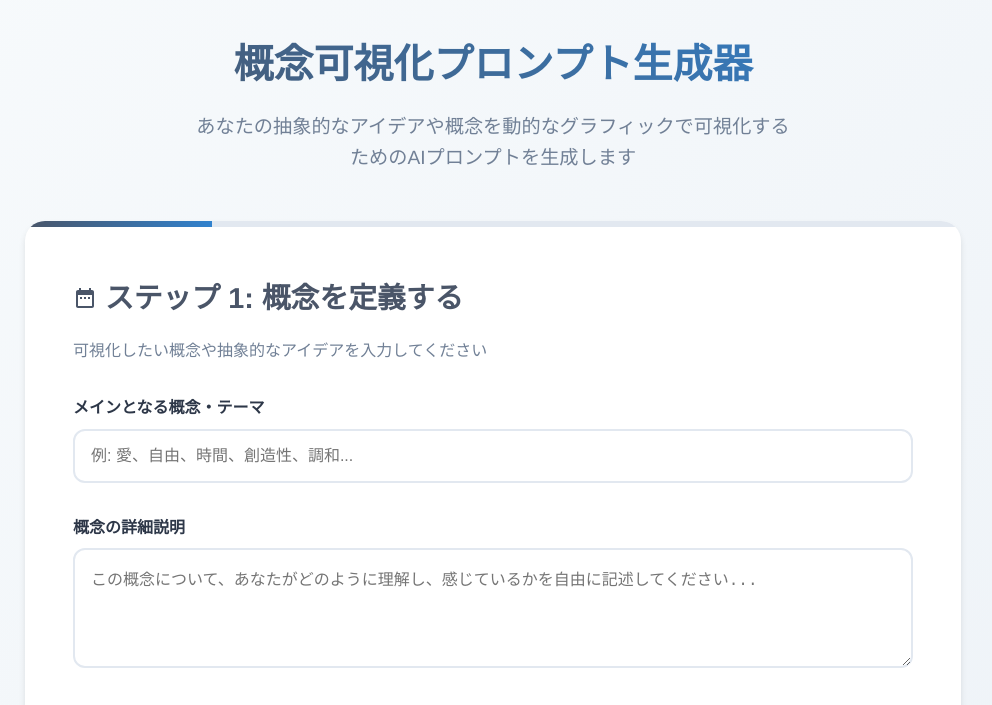
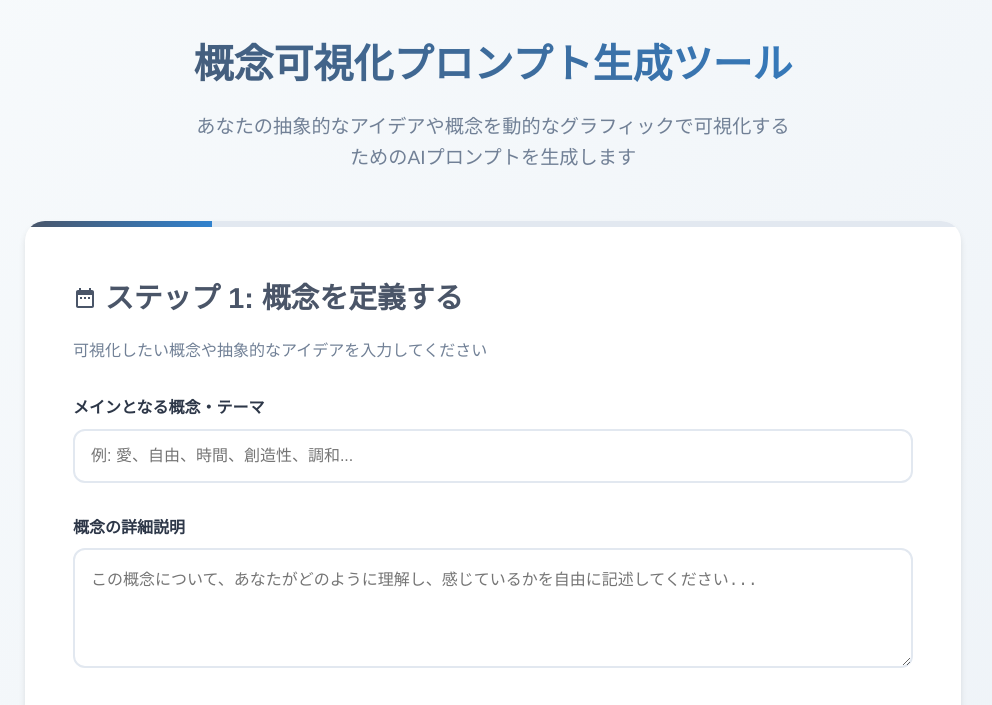
Before and after one commit to HirokiOshiro/concept_visualization_prompt_generator, a plain HTML site: page index.html in a window 1280 px wide. Shown: the top 705 px of the page, without its empty margins (147-1139 px from the left). Drawn offline with Linux system fonts and the light colour scheme.

Commit message:
Update title and header text for consistency
見出しを概念可視化プロンプト生成ツールへ修正

```diff
--- a/index.html
+++ b/index.html
@@ -3,7 +3,7 @@
 <head>
     <meta charset="UTF-8">
     <meta name="viewport" content="width=device-width, initial-scale=1.0">
-    <title>概念可視化プロンプト生成アプリ</title>
+    <title>概念可視化プロンプト生成ツール</title>
     <style>
         :root {
             --primary-color: #4a5568;
@@ -356,7 +356,7 @@
 <body>
     <div class="container">
         <div class="header">
-            <h1 class="app-title">概念可視化プロンプト生成器</h1>
+            <h1 class="app-title">概念可視化プロンプト生成ツール</h1>
             <p class="app-subtitle">あなたの抽象的なアイデアや概念を動的なグラフィックで可視化するためのAIプロンプトを生成します</p>
         </div>
 
```
